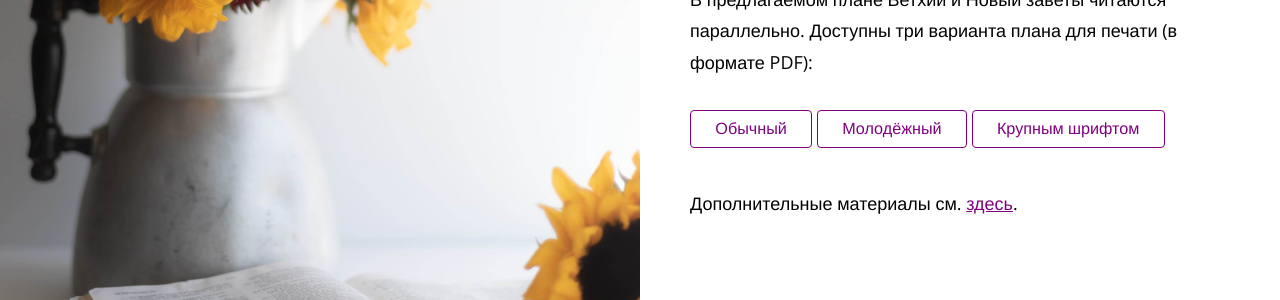
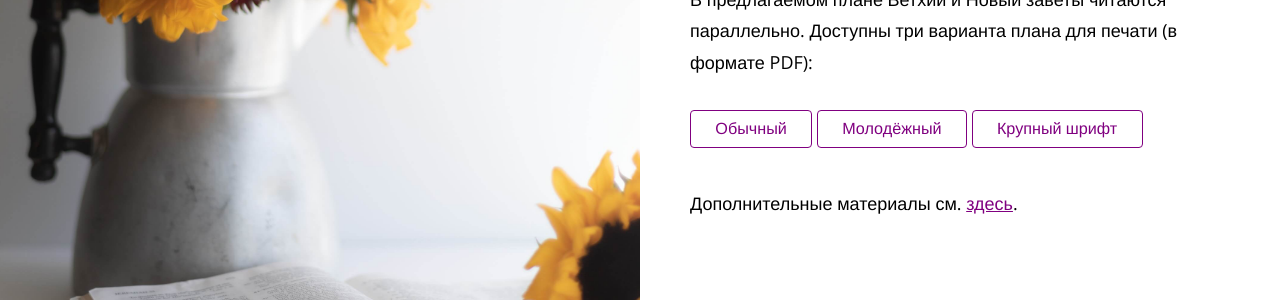
Before and after one commit to novchurch/plan21, a Jekyll site: the page built from index.html, in a window 1280 px wide. Shown: the part 405-705 px from the top of the page. Built offline with Jekyll 4.4.1, drawn with Linux system fonts in a browser that asks for light colours.

Commit message:
Update _config.yml

```diff
--- a/_config.yml
+++ b/_config.yml
@@ -13,7 +13,7 @@ social:
     url: ./commonplan.pdf
   - platform: Молодёжный
     url: ./youthplan.pdf
-  - platform: "Крупным шрифтом"
+  - platform: "Крупный шрифт"
     url: ./eldersplan.pdf
 
 # General settings
```
